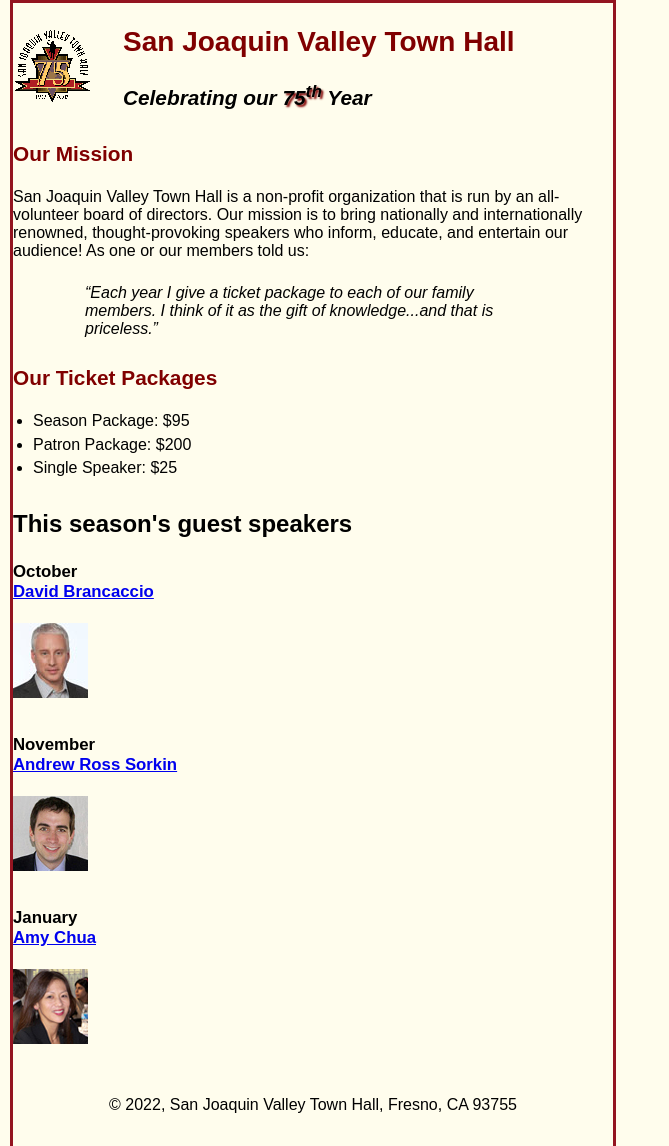
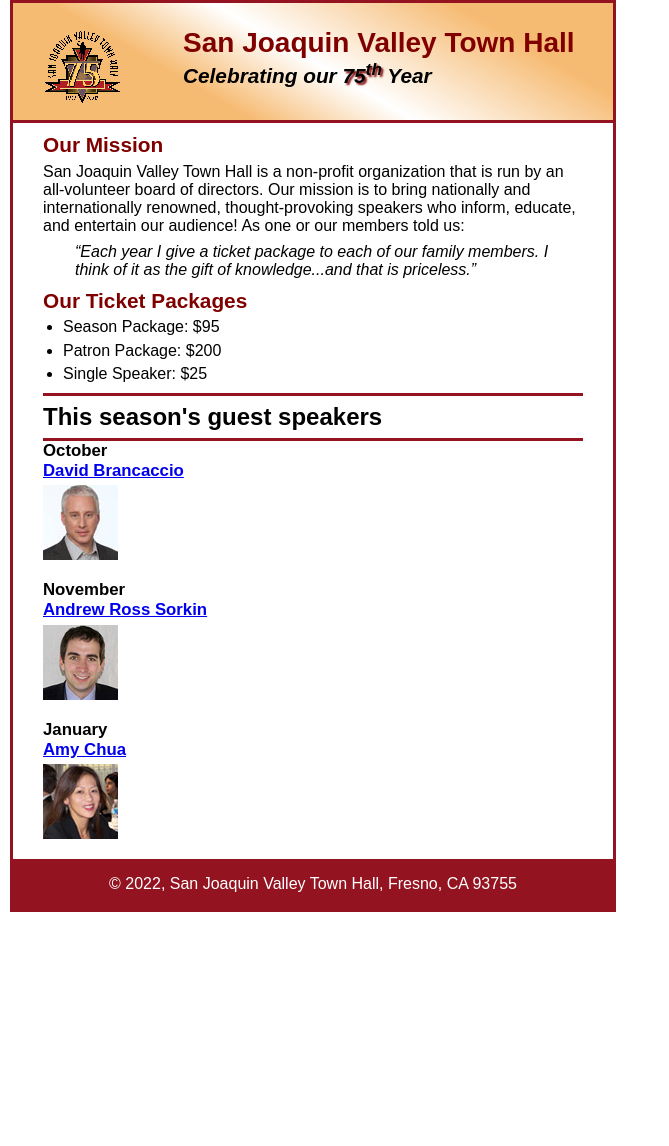
Before and after one commit to SaintSTC/A07, a plain HTML site: page index.html in a window 1280 px wide. Shown: the top 1146 px of the page, without its empty margins (0-669 px from the left). After the commit the page ends 912 px from the top, so only its background shows below. Drawn offline with Linux system fonts and the light colour scheme.

Commit message:
boarder and text editing

```diff
--- a/index.html
+++ b/index.html
@@ -10,6 +10,7 @@
 </head>
 
 <body>
+	<div id="center">
 	<header>
 		<img src="images/town_hall_logo.gif" alt="Town Hall logo" height="80">
 		<h2>San Joaquin Valley Town Hall</h2>
@@ -42,5 +43,6 @@
 	<footer>
 		<p>&copy; 2022, San Joaquin Valley Town Hall, Fresno, CA 93755</p>
 	</footer>
+	</div>
 </body>
 </html>
--- a/styles/c4_main.css
+++ b/styles/c4_main.css
@@ -1,24 +1,44 @@
 /* the styles for the elements */
+*{
+	padding: 0px;
+	margin: 0px;
+}
+
 body {
 	font-family: Arial, Helvetica, sans-serif;
     font-size: 100%;
     width: 600px;
     margin: 0 auto;
     border: 3px solid #931420;
-    background-color: #fffded;
+    background-color: #ffffff;
 }
 
 /* the styles for the header */
+header {
+	border-bottom: 3px solid #931420;
+	padding-top: 1.5em;
+	padding-bottom: 2em;
+	background-image: linear-gradient(30deg, #f6bb73 0%, #f6bb73 30%, #ffffff 50%, #f6bb73 80%, #f6bb73 100%);
+}
+
 header img {
 	float: left;
+	padding-left: 30px;
+	padding-right: 30px;
 }
+
+
 
 /* the styles for the main content */
 main {
 	clear: left;
+	padding-left: 30px;
+	padding-right: 30px;
 }
 main h1 {
 	font-size: 150%;
+	border-top: 3px solid #931420;
+	border-bottom: 3px solid #931420;
 }
 main h2 {
 	color: var(--global-color-1);
@@ -29,3 +49,8 @@ main h3 {
 }
 
 /* the styles for the footer */
+footer {
+	background-color: #931420;
+	padding-bottom: 0px;
+	color: #ffffff;
+}
```
